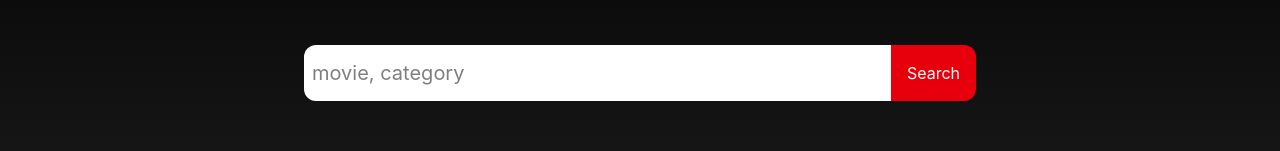
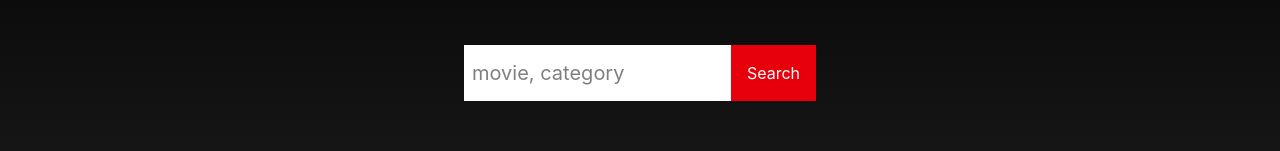
Before and after one commit to Ayushhrajput/movieplex, a React (Vite) app: page / in a window 1280 px wide. Shown: the part 189-340 px from the top of the page. Built offline with nearby package versions, Linux system fonts and the light colour scheme; no server answers.

Commit message:
optimised stuff

```diff
--- a/src/components/Home.jsx
+++ b/src/components/Home.jsx
@@ -47,7 +47,7 @@ function Home(props) {
                             onSubmit={(e) => {
                                 e.preventDefault()
                                 setShowMovie(search)}}
-                            className='lg:w-2xl w-sm overflow-hidden flex rounded-xl'
+                            className='lg:w-2xl max-w-sm px-4 overflow-hidden flex rounded-xl'
                         >
                             <input type="text" className='bg-white text-xl w-full px-2'
                                 value={search}
```
